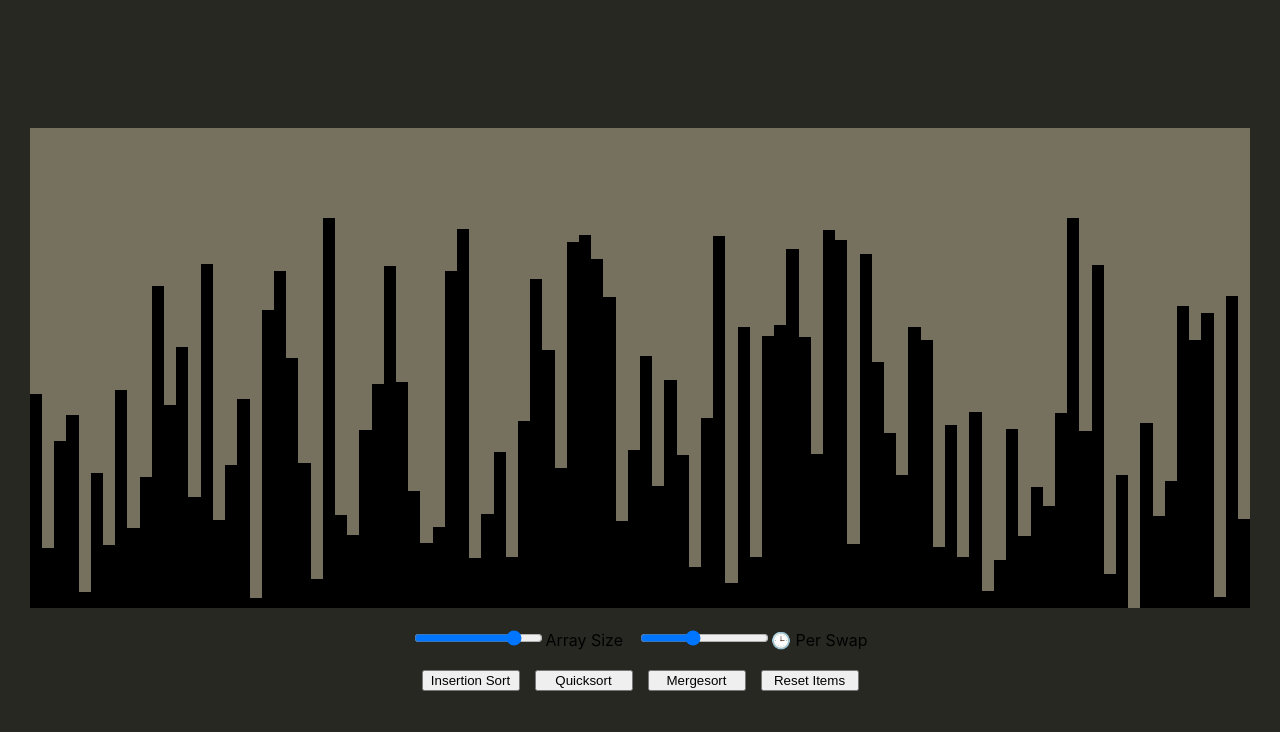
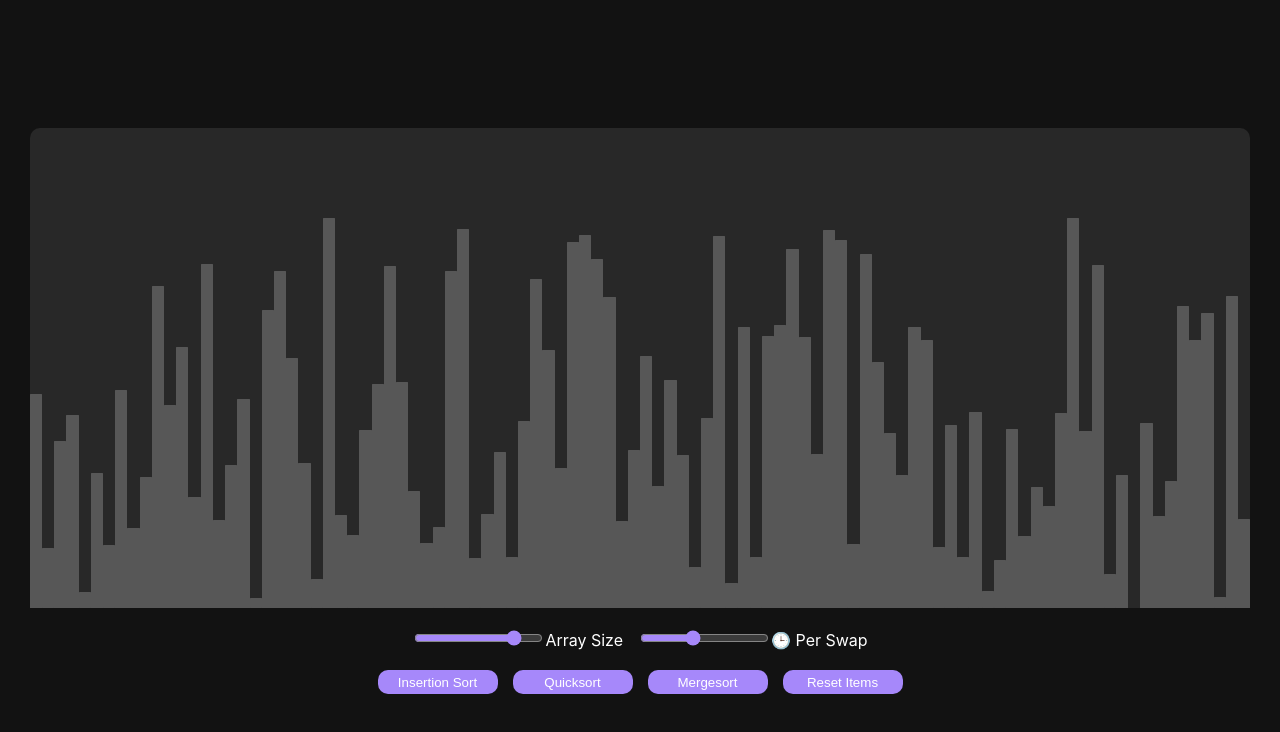
Before and after one commit to jacobomantilla10/sorting_visualizer, a React (Create React App) app: page / in a window 1280 px wide. Shown: the top 732 px of the page. Built offline with nearby package versions, Linux system fonts and the light colour scheme.

Commit message:
More changes to CSS and style. Next, refactoring components.

```diff
--- a/src/App.css
+++ b/src/App.css
@@ -38,7 +38,8 @@
 }
 
 body {
-  background-color: #272822;
+  background-color: #121212;
+  color: #fff;
 }
 
 .array-container {
@@ -50,14 +51,16 @@ body {
   margin-top: 10%;
   margin-left: 30px;
   margin-right: 30px;
-  background-color: #75715e;
+  background-color: #282828;
+  border-radius: 10px;
 }
 
 .array-bar {
   /* width: 10px; */
   flex-grow: 1;
   display: inline-block;
-  background-color: #272822;
+  background-color: #575757;
+  border-radius: 0.5px;
 }
 
 .button-container {
@@ -70,7 +73,12 @@ body {
 }
 
 .button-container > * {
-  width: 98px;
+  width: 120px;
+  height: 24px;
+  background-color: #a688fa;
+  color: #fff;
+  border: none;
+  border-radius: 10px;
 }
 
 .sliders-container {
@@ -81,3 +89,7 @@ body {
   flex-wrap: wrap;
   gap: 15px;
 }
+
+.slider {
+  accent-color: #a688fa;
+}
--- a/src/components/SortingVisualizer.js
+++ b/src/components/SortingVisualizer.js
@@ -110,7 +110,7 @@ function SortingVisualizer() {
             className="array-bar"
             key={idx}
             height={item}
-            style={{ backgroundColor: "black", height: `${item}px` }}
+            style={{ height: `${item}px` }}
           ></div>
         ))}
       </div>
@@ -121,6 +121,7 @@ function SortingVisualizer() {
             name="number"
             min="15"
             max="120"
+            class="slider"
             value={numItems}
             onChange={onNumItemsChange}
           ></input>
@@ -132,6 +133,7 @@ function SortingVisualizer() {
             name="speed"
             min="10"
             max="60"
+            class="slider"
             value={sortingSpeed}
             onChange={onSpeedChange}
           ></input>
--- a/src/sorting-algos/sortingAlgorithms.js
+++ b/src/sorting-algos/sortingAlgorithms.js
@@ -1,3 +1,6 @@
+const backgroundColor = "#575757";
+const switchColor = "#7a5af5";
+
 export async function insertionSort(arr, swapTime) {
   for (let i = 1; i < arr.length; i++) {
     let x = arr[i].getAttribute("height");
@@ -6,23 +9,23 @@ export async function insertionSort(arr, swapTime) {
       let rightBarStyle = arr[j + 1].style;
       let leftBarStyle = arr[j].style;
       await delay(swapTime);
-      rightBarStyle["backgroundColor"] = "green";
-      leftBarStyle["backgroundColor"] = "green";
+      rightBarStyle["backgroundColor"] = switchColor;
+      leftBarStyle["backgroundColor"] = switchColor;
       await delay(swapTime);
       arr[j + 1].setAttribute("height", arr[j].getAttribute("height"));
       rightBarStyle["height"] = leftBarStyle["height"];
       await delay(swapTime);
-      rightBarStyle["backgroundColor"] = "black";
-      leftBarStyle["backgroundColor"] = "black";
+      rightBarStyle["backgroundColor"] = backgroundColor;
+      leftBarStyle["backgroundColor"] = backgroundColor;
       j--;
     }
     await delay(swapTime);
-    arr[j + 1].style["backgroundColor"] = "green";
+    arr[j + 1].style["backgroundColor"] = switchColor;
     await delay(swapTime);
     arr[j + 1].setAttribute("height", x);
     arr[j + 1].style["height"] = `${x}px`;
     await delay(swapTime);
-    arr[j + 1].style["backgroundColor"] = "black";
+    arr[j + 1].style["backgroundColor"] = backgroundColor;
   }
   return arr;
 }
@@ -40,8 +43,8 @@ export async function quickSort(arr, s, e, swapTime) {
       let tmp = arr[left].getAttribute("height");
 
       await delay(swapTime);
-      arr[left].style["backgroundColor"] = "green";
-      arr[i].style["backgroundColor"] = "green";
+      arr[left].style["backgroundColor"] = switchColor;
+      arr[i].style["backgroundColor"] = switchColor;
 
       await delay(swapTime);
       arr[left].style["height"] = arr[i].style["height"];
@@ -52,15 +55,15 @@ export async function quickSort(arr, s, e, swapTime) {
       arr[i].setAttribute("height", tmp);
 
       await delay(swapTime);
-      arr[left].style["backgroundColor"] = "black";
-      arr[i].style["backgroundColor"] = "black";
+      arr[left].style["backgroundColor"] = backgroundColor;
+      arr[i].style["backgroundColor"] = backgroundColor;
 
       left++;
     }
   }
   await delay(swapTime);
-  arr[e].style["backgroundColor"] = "green";
-  arr[left].style["backgroundColor"] = "green";
+  arr[e].style["backgroundColor"] = switchColor;
+  arr[left].style["backgroundColor"] = switchColor;
 
   await delay(swapTime);
   arr[e].style["height"] = arr[left].style["height"];
@@ -71,8 +74,8 @@ export async function quickSort(arr, s, e, swapTime) {
   arr[left].setAttribute("height", pivot);
 
   await delay(swapTime);
-  arr[e].style["backgroundColor"] = "black";
-  arr[left].style["backgroundColor"] = "black";
+  arr[e].style["backgroundColor"] = backgroundColor;
+  arr[left].style["backgroundColor"] = backgroundColor;
 
   await quickSort(arr, s, left - 1);
   await quickSort(arr, left + 1, e);
@@ -117,30 +120,30 @@ async function merge(arr, s, m, e, swapTime) {
   while (i < L.length && j < R.length) {
     if (L[i] <= R[j]) {
       await delay(swapTime);
-      arr[k].style["backgroundColor"] = "green";
-      arr[s + i].style["backgroundColor"] = "green";
+      arr[k].style["backgroundColor"] = switchColor;
+      arr[s + i].style["backgroundColor"] = switchColor;
 
       await delay(swapTime);
       arr[k].setAttribute("height", L[i]);
       arr[k].style["height"] = `${L[i]}px`;
 
       await delay(swapTime);
-      arr[k].style["backgroundColor"] = "black";
-      arr[s + i].style["backgroundColor"] = "black";
+      arr[k].style["backgroundColor"] = backgroundColor;
+      arr[s + i].style["backgroundColor"] = backgroundColor;
 
       i++;
     } else {
       await delay(swapTime);
-      arr[k].style["backgroundColor"] = "green";
-      arr[m + j + 1].style["backgroundColor"] = "green";
+      arr[k].style["backgroundColor"] = switchColor;
+      arr[m + j + 1].style["backgroundColor"] = switchColor;
 
       await delay(swapTime);
       arr[k].setAttribute("height", R[j]);
       arr[k].style["height"] = `${R[j]}px`;
 
       await delay(swapTime);
-      arr[k].style["backgroundColor"] = "black";
-      arr[m + j + 1].style["backgroundColor"] = "black";
+      arr[k].style["backgroundColor"] = backgroundColor;
+      arr[m + j + 1].style["backgroundColor"] = backgroundColor;
 
       j++;
     }
@@ -150,32 +153,32 @@ async function merge(arr, s, m, e, swapTime) {
   //one of the halves will have elements remaining
   while (i < L.length) {
     await delay(swapTime);
-    arr[k].style["backgroundColor"] = "green";
-    arr[s + i].style["backgroundColor"] = "green";
+    arr[k].style["backgroundColor"] = switchColor;
+    arr[s + i].style["backgroundColor"] = switchColor;
 
     await delay(swapTime);
     arr[k].setAttribute("height", L[i]);
     arr[k].style["height"] = `${L[i]}px`;
 
     await delay(swapTime);
-    arr[k].style["backgroundColor"] = "black";
-    arr[s + i].style["backgroundColor"] = "black";
+    arr[k].style["backgroundColor"] = backgroundColor;
+    arr[s + i].style["backgroundColor"] = backgroundColor;
 
     i++;
     k++;
   }
   while (j < R.length) {
     await delay(swapTime);
-    arr[k].style["backgroundColor"] = "green";
-    arr[m + j + 1].style["backgroundColor"] = "green";
+    arr[k].style["backgroundColor"] = switchColor;
+    arr[m + j + 1].style["backgroundColor"] = switchColor;
 
     await delay(swapTime);
     arr[k].setAttribute("height", R[j]);
     arr[k].style["height"] = `${R[j]}px`;
 
     await delay(swapTime);
-    arr[k].style["backgroundColor"] = "black";
-    arr[m + j + 1].style["backgroundColor"] = "black";
+    arr[k].style["backgroundColor"] = backgroundColor;
+    arr[m + j + 1].style["backgroundColor"] = backgroundColor;
 
     j++;
     k++;
```
